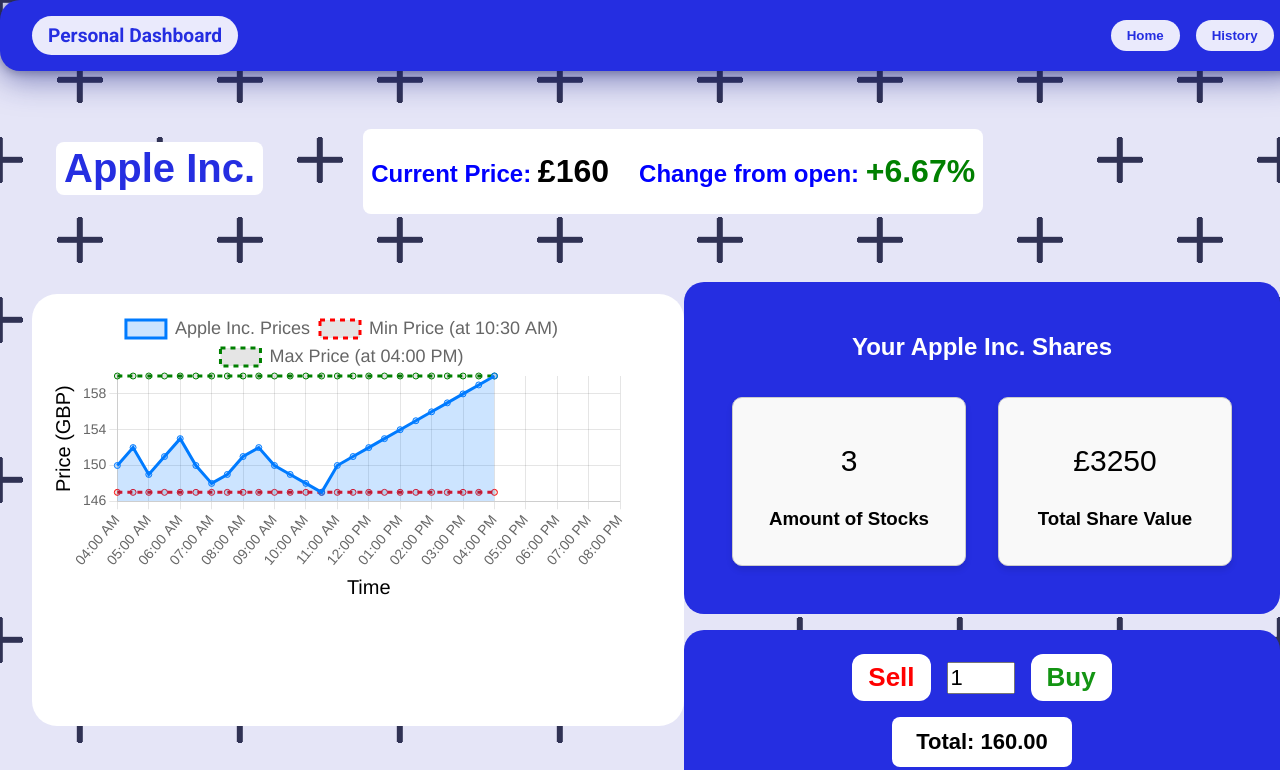
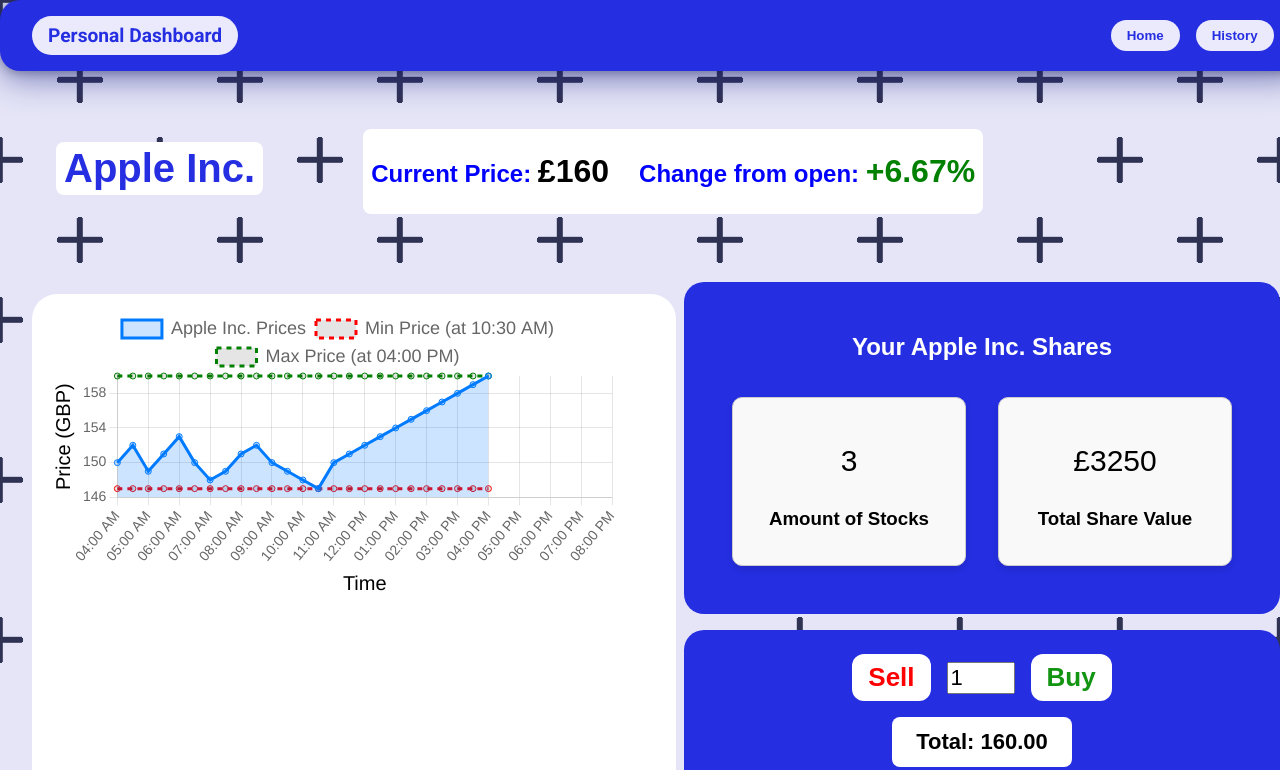
Before and after one commit to tomormat/hackathon_frontend, an Angular app in the folder frontend_src/: page /personal/1 in a window 1280 px wide. Shown: the top 770 px of the page. Built offline with nearby package versions, Linux system fonts and the light colour scheme.

Commit message:
Graph styling

```diff
--- a/frontend_src/src/app/pages/personal/personal.css
+++ b/frontend_src/src/app/pages/personal/personal.css
@@ -64,7 +64,7 @@
 .content-grid {
   display: grid;
   grid-template-columns: 2fr 1fr;
-  gap: 2rem;
+  gap: 2.5rem;
 }
 
 .text-info {
@@ -221,21 +221,17 @@
 
 .graph-box {
   width: 100%;
-  height: 400px;
   position: relative;
   z-index: 1;
-}
-
-.graph-box {
   background-color: #ffffff;
   border-radius: 25px;
   padding: 1rem;
-  display: flex;
+  display: inline-block;
   flex-direction: column;
   justify-content: space-between;
-  height: 400px;
-  width:100%;
+  height: auto;
   margin-top: 60px;
+  align-items: center;
 }
 
 canvas {
```
